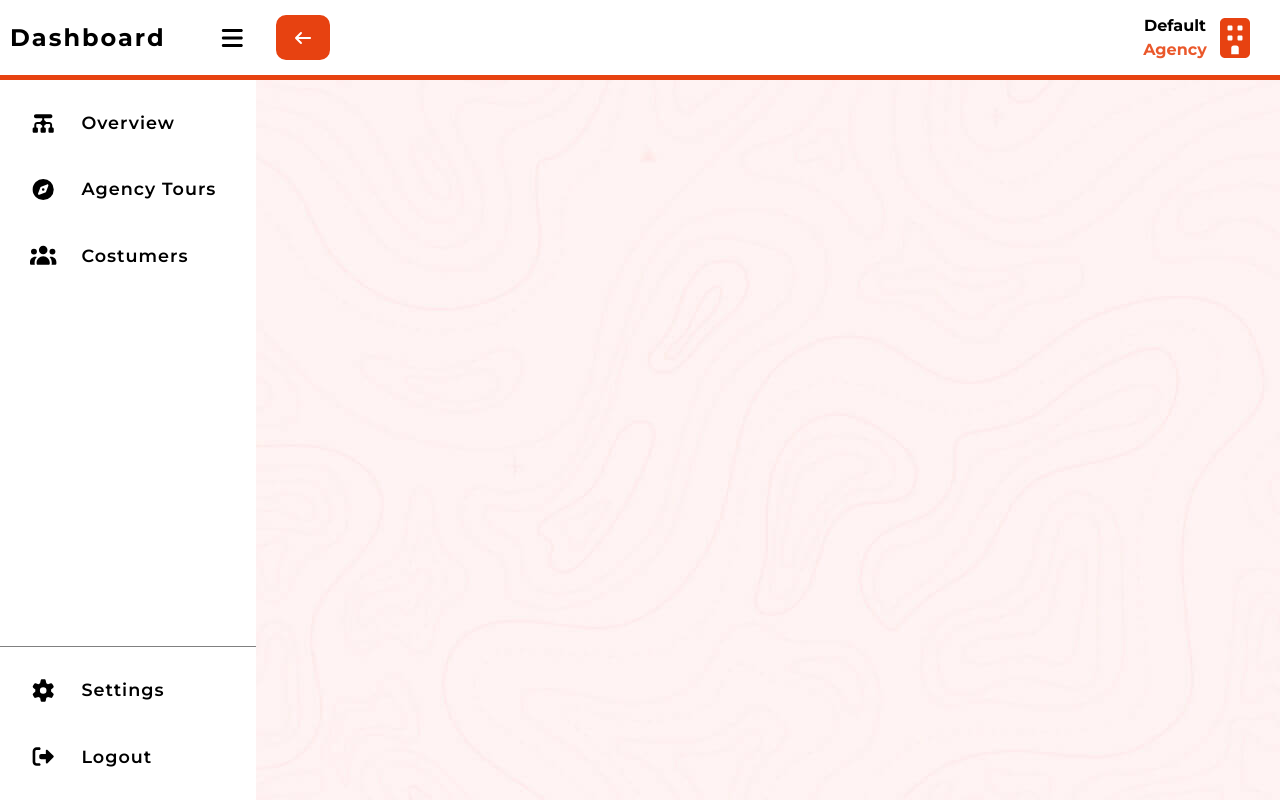
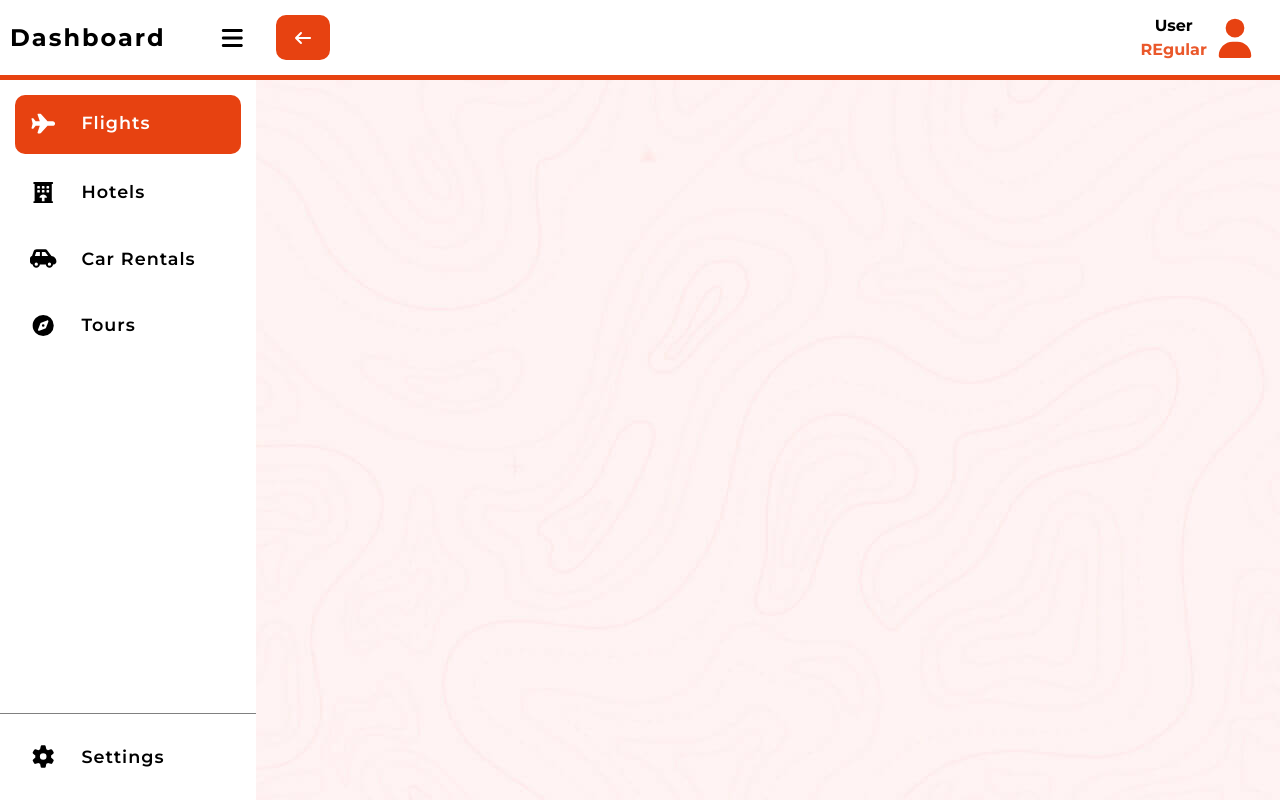
Before and after one commit to ENSIA-AI/Full_Trip_WS, a React (Vite) app in the folder frontend/trip/: page /Profile/Flights in a window 1280 px wide. Built offline with nearby package versions, Linux system fonts and the light colour scheme; sample sign-in values are in the browser's storage.

Commit message:
Profile Refresh fix

```diff
--- a/frontend/trip/Temp/TempUsers.json
+++ /dev/null
@@ -1,22 +0,0 @@
-{
-    "users": [
-        {
-            "id": 1,
-            "username": "Travel With Us",
-            "password": "123",
-            "email": "TWS@gmail.com",
-            "role": "Agency",
-            "createdAt": "2025-11-18T20:30:00Z",
-            "isActive": true
-        },
-        {
-            "id": 2,
-            "username": "Zakarya",
-            "password": "123",
-            "email": "zakarya@gmail.com",
-            "role": "Regular User",
-            "createdAt": "2025-11-18T20:45:00Z",
-            "isActive": true
-        }
-    ]
-}
--- a/frontend/trip/src/App.jsx
+++ b/frontend/trip/src/App.jsx
@@ -17,16 +17,23 @@ import { useState } from 'react'
 
 function App() {
 
-  const [UserInfo,setUserInfo]=useState({UserName:"Default",UserType:"Agency"});
+  const [UserInfo, setUserInfo] = useState(() => {
+    // 1. Try to get the user from local storage immediately
+    const savedUser = localStorage.getItem('FT_user');
+
+    // 2. If it exists, parse it. If not, return the default.
+    // This happens BEFORE the first render.
+    return savedUser ? JSON.parse(savedUser) : { UserName: "Default", UserType: "Agency" };
+  });
 
   return (
 
     <BrowserRouter>
       <Routes>
-        <Route index element={<Navigate to="/Home" replace/>}></Route>
+        <Route index element={<Navigate to="/Home" replace />}></Route>
         <Route path="/*" element={<Header setUserInfo={setUserInfo} userInfo={UserInfo} />} />
         <Route path="/register" element={<Register setUserInfo={setUserInfo} />} />
-        <Route path="/Profile/*" element={<UserProfile Username={UserInfo.UserName} U_type={UserInfo.UserType}/>} />
+        <Route path="/Profile/*" element={<UserProfile Username={UserInfo.UserName} U_type={UserInfo.UserType} />} />
       </Routes>
     </BrowserRouter>
 
--- a/frontend/trip/src/UserProfile/SideBar_MainWindow.jsx
+++ b/frontend/trip/src/UserProfile/SideBar_MainWindow.jsx
@@ -72,7 +72,7 @@ function SideBar_MainWindow() {
     { Section: "Costumers", icon: faUsers, Component: Ag_Costumers }
   ]
 
-  const SideBar = (UserInfo.U_type === "Agency") ? AgencySideBar : RegUserSideBar;
+  const SideBar = (UserInfo.U_type === "agency") ? AgencySideBar : RegUserSideBar;
 
   //SideBar Functions
 
@@ -143,13 +143,6 @@ function SideBar_MainWindow() {
                 </NavLink>
 
               </li>
-              <li>
-                <NavLink to="/" className={({ isActive }) => (isActive ? "MainLink active" : "MainLink")}>
-                  <FontAwesomeIcon icon={BottomMenu[1].icon} className="Icon" style={{ fontSize: DashBoard ? "1.2em" : "1.3em" }}></FontAwesomeIcon>
-                  <p style={{ display: DashBoard ? "" : "none" }}>{BottomMenu[1].Section}</p>
-                </NavLink>
-              </li>
-
             </ul>
           </div>
         </div>
@@ -162,7 +155,7 @@ function SideBar_MainWindow() {
           } U_type={UserInfo.U_type}></ProfileHeader>
           <div style={{ padding: "20px" }}>
             <Routes>
-              <Route index element={<Navigate to={(UserInfo.U_type === "Agency") ? "Overview" : "Flights"} replace />} />
+              <Route index element={<Navigate to={(UserInfo.U_type === "agency") ? "Overview" : "Flights"} replace />} />
 
               {
                 SideBar.map((item, index) => (
--- a/frontend/trip/src/landingPage/components/SignUpForm.jsx
+++ b/frontend/trip/src/landingPage/components/SignUpForm.jsx
@@ -1,7 +1,7 @@
 import '../styles/header&signUp.css'
 import React, { useRef, useState } from 'react';
 import { Link } from 'react-router-dom';
-import Users from '../../../Temp/TempUsers.json';
+
 
 function SignUpForm({ formAppearing, InContent, SetUserInfo, SetLoggedIn }) {
   const [emailAppear, setEmailAppear] = useState(false);
```
